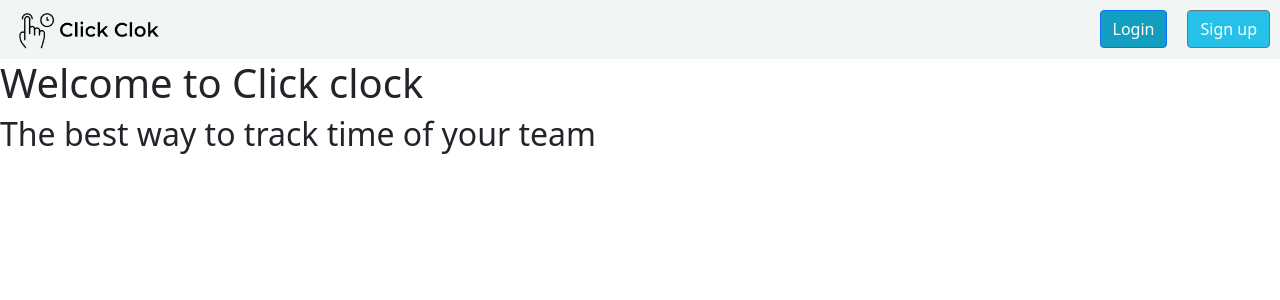
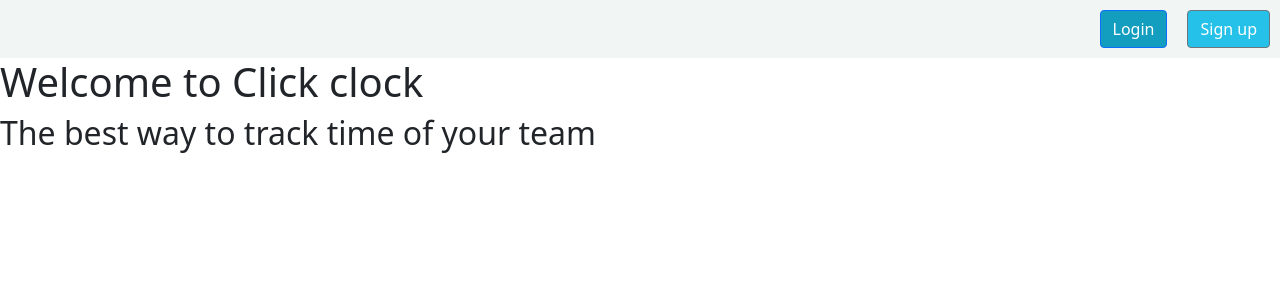
Before and after one commit to Vini9-9/time-clock-control-angular, an Angular app in the folder time-clock-control/: page / in a window 1280 px wide. Shown: the top 300 px of the page. Built offline with nearby package versions, Linux system fonts and the light colour scheme.

Commit message:
refactor: navBar receive logo image as att

```diff
--- a/time-clock-control/src/app/app.component.ts
+++ b/time-clock-control/src/app/app.component.ts
@@ -7,4 +7,5 @@ import { Component } from '@angular/core';
 })
 export class AppComponent {
   title = 'time-clock-control';
+  logoHeader = "../assets/click-clock-header.png";
 }
--- a/time-clock-control/src/app/nav-bar/nav-bar.component.html
+++ b/time-clock-control/src/app/nav-bar/nav-bar.component.html
@@ -1,6 +1,6 @@
 <nav>
     <a href="#" class="nav-link" id="logo-nav">
-      <img src="../assets/click-clock-header.png" alt="" id="click-clock-nav">
+      <img src="{{logo}}" alt="" id="click-clock-nav">
     </a>
     <ul class="nav links" id="nav-links">
       <li class="nav-item">
--- a/time-clock-control/src/app/nav-bar/nav-bar.component.ts
+++ b/time-clock-control/src/app/nav-bar/nav-bar.component.ts
@@ -1,12 +1,12 @@
-import { Component, OnInit } from '@angular/core';
+import { Component, Input, OnInit } from '@angular/core';
 
 @Component({
   selector: 'app-nav-bar',
   templateUrl: './nav-bar.component.html',
-  styleUrls: ['./nav-bar.component.css']
+  styleUrls: ['./nav-bar.component.css', '../app.component.css']
 })
 export class NavBarComponent implements OnInit {
-
+  @Input() logo: string | undefined;
   constructor() { }
 
   ngOnInit(): void {
```
